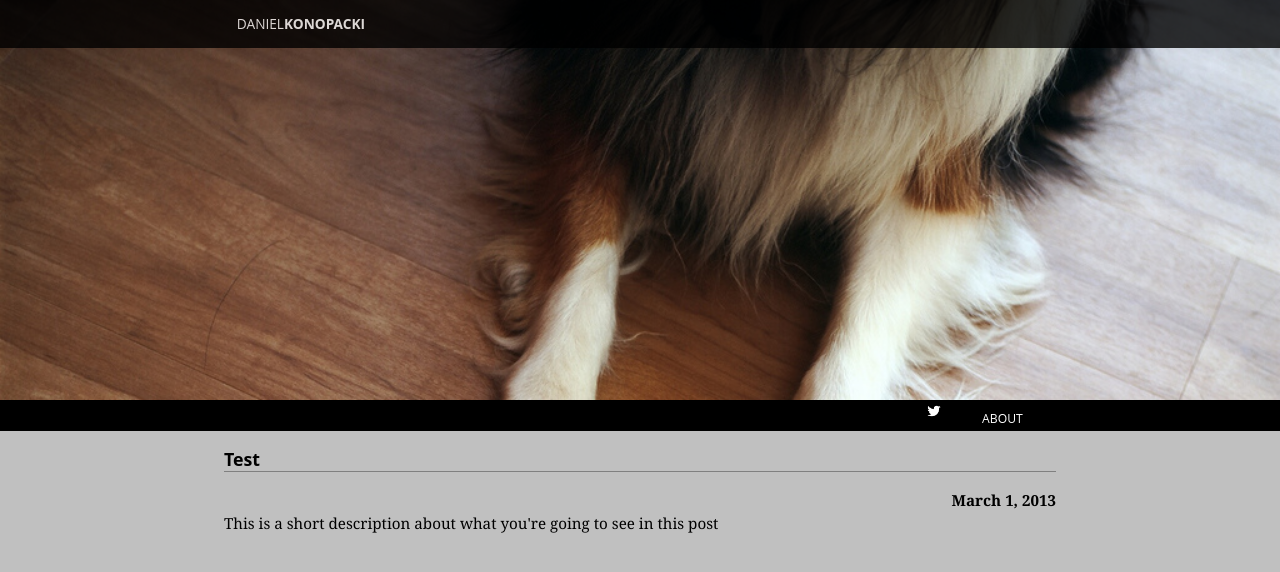
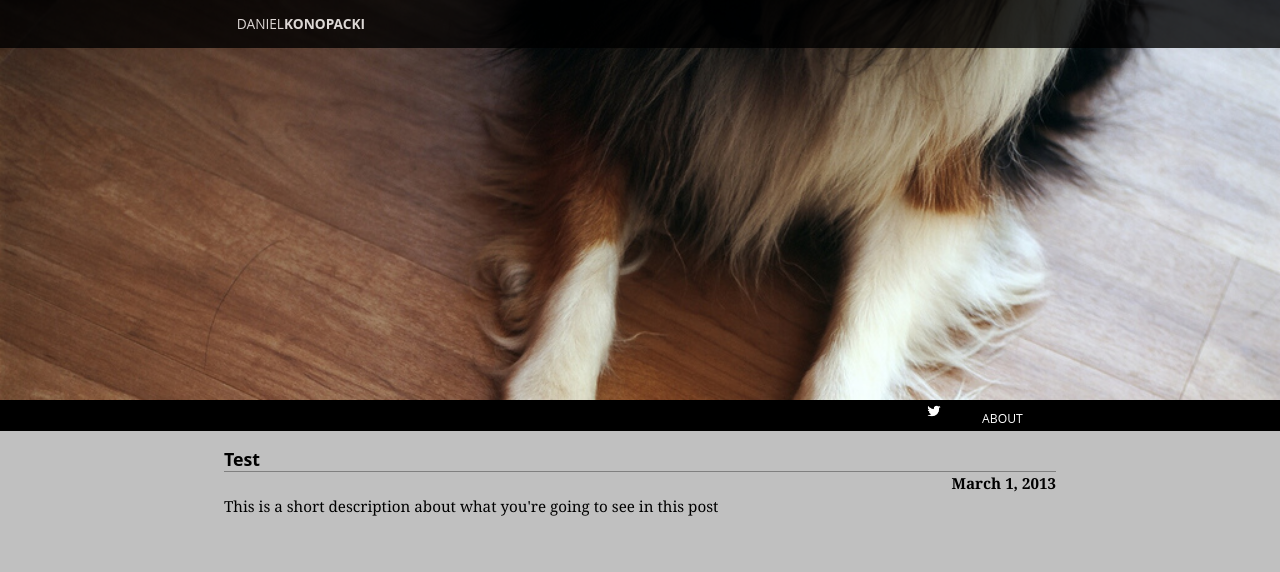
Before and after one commit to danielkonopacki/danielkonopacki.github.com, a Jekyll site: the page built from index.html, in a window 1280 px wide. Shown: the top 572 px of the page. Built offline with Jekyll 4.4.1, drawn with Linux system fonts in a browser that asks for light colours; Markdown is read by kramdown in place of the engine named in the settings.

Commit message:
Post adjustments

```diff
--- a/css/typography.css
+++ b/css/typography.css
@@ -46,7 +46,7 @@ a:hover {
 .post-blurb h3 {
   font-family: "Open Sans", Helvetica;
   font-weight: normal;
-  margin-bottom: 2%;
+  margin-bottom: 0;
   border-bottom: 1px solid gray;
 }
 
```
Also changed, not shown: 2 other files.
